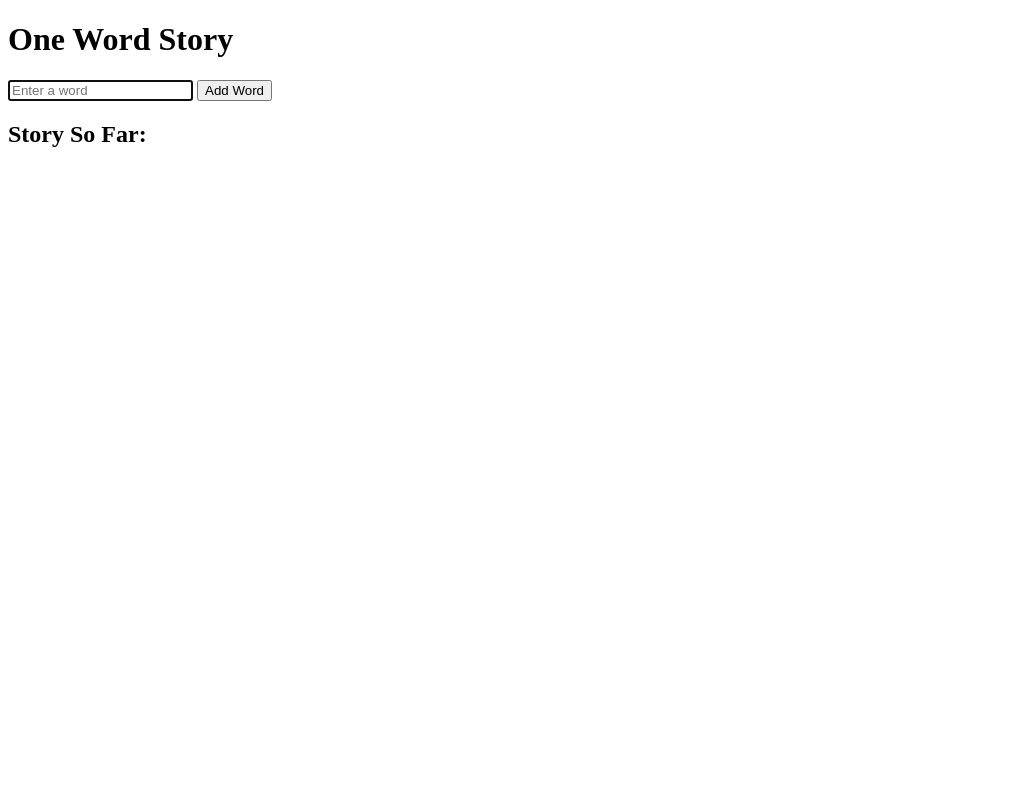
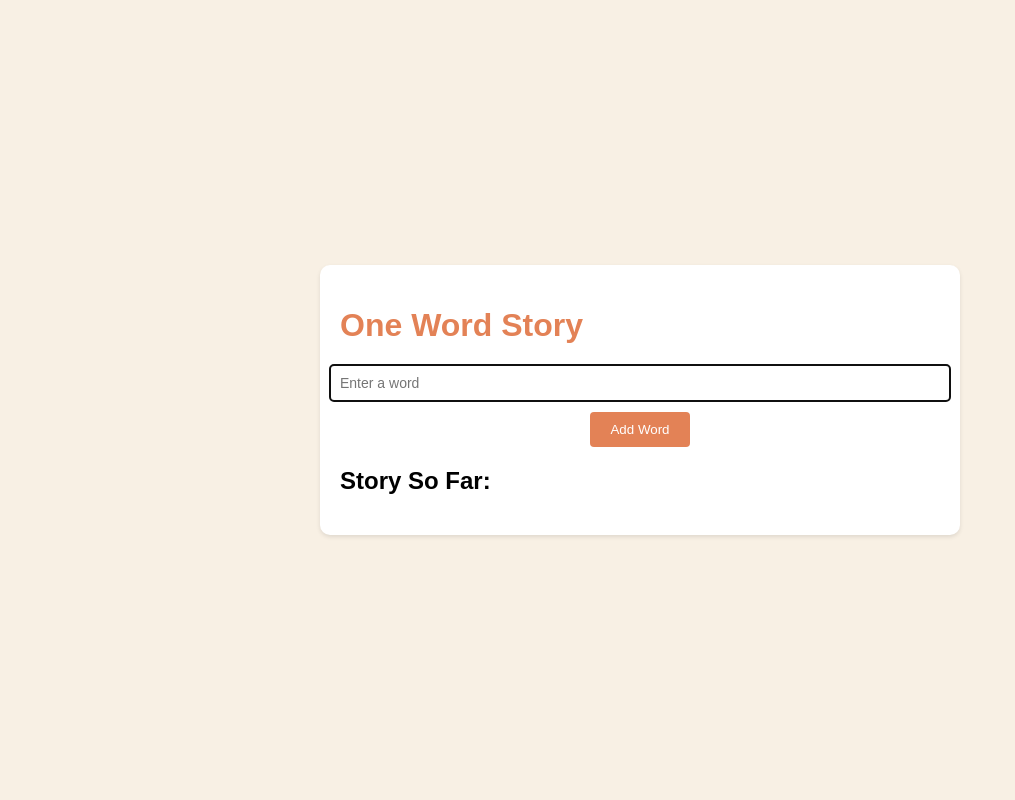
Before and after one commit to mochiron-desu/one-word-story, a Flask app: template templates/index.html in a window 1280 px wide. Shown: the whole page, without its empty margins (0-1015 px from the left). Run offline with Flask 3, Linux system fonts and the light colour scheme; the template is opened without the code that fills it, so the values that code supplies are empty.

Commit message:
Added styling and jizz

```diff
--- a/app.py
+++ b/app.py
@@ -5,6 +5,7 @@ import csv
 
 app = Flask(__name__)
 app.config['SESSION_TYPE'] = 'filesystem'
+app.static_folder = 'static'  # Specify the directory for static files
 Session(app)
 
 def get_last_sender_ip():
@@ -17,6 +18,7 @@ def get_last_sender_ip():
 def set_last_sender_ip(ip):
     with open('data/last_sender_ip.txt', 'w') as ip_file:
         ip_file.write(ip)
+
 
 def get_words():
     with open('words.csv', 'r') as csvfile:
--- /dev/null
+++ b/static/styles.css
@@ -0,0 +1,53 @@
+/* styles.css */
+
+body {
+    font-family: Arial, sans-serif;
+    background-color: #f8f0e4; /* Light cream color */
+    margin: 0;
+    padding: 0;
+    display: flex;
+    justify-content: center; /* Center horizontally */
+    align-items: center; /* Center vertically */
+    min-height: 100vh; /* Set minimum viewport height */
+    flex-direction: column; /* Stack items vertically */
+}
+
+#main {
+    width: 90%; /* Adjust width for smaller screens */
+    max-width: 600px;
+    padding: 20px;
+    background-color: #fff; /* White background */
+    border-radius: 10px;
+    box-shadow: 0 2px 4px rgba(0, 0, 0, 0.1);
+    margin: 20px; /* Add margin around the main content */
+}
+
+h1 {
+    color: #e38256; /* Warm orange color */
+    margin-bottom: 10px; /* Add space below the title */
+}
+
+form {
+    display: flex;
+    flex-direction: column; /* Stack form items vertically */
+    align-items: center;
+    margin-top: 20px;
+}
+
+input[type="text"] {
+    padding: 10px;
+    border: 1px solid #ccc;
+    border-radius: 4px;
+    width: 100%; /* Full width on small screens */
+    font-size: 14px;
+    margin-bottom: 10px;
+}
+
+button {
+    padding: 10px 20px;
+    background-color: #e38256; /* Warm orange color */
+    color: white;
+    border: none;
+    border-radius: 4px;
+    cursor: pointer;
+}
--- a/templates/index.html
+++ b/templates/index.html
@@ -3,6 +3,7 @@
 
 <head>
     <title>One Word Story</title>
+    <link rel="stylesheet" href="{{ url_for('static', filename='styles.css') }}"> <!-- Link to the external CSS file -->
 </head>
 
 <body>
```
